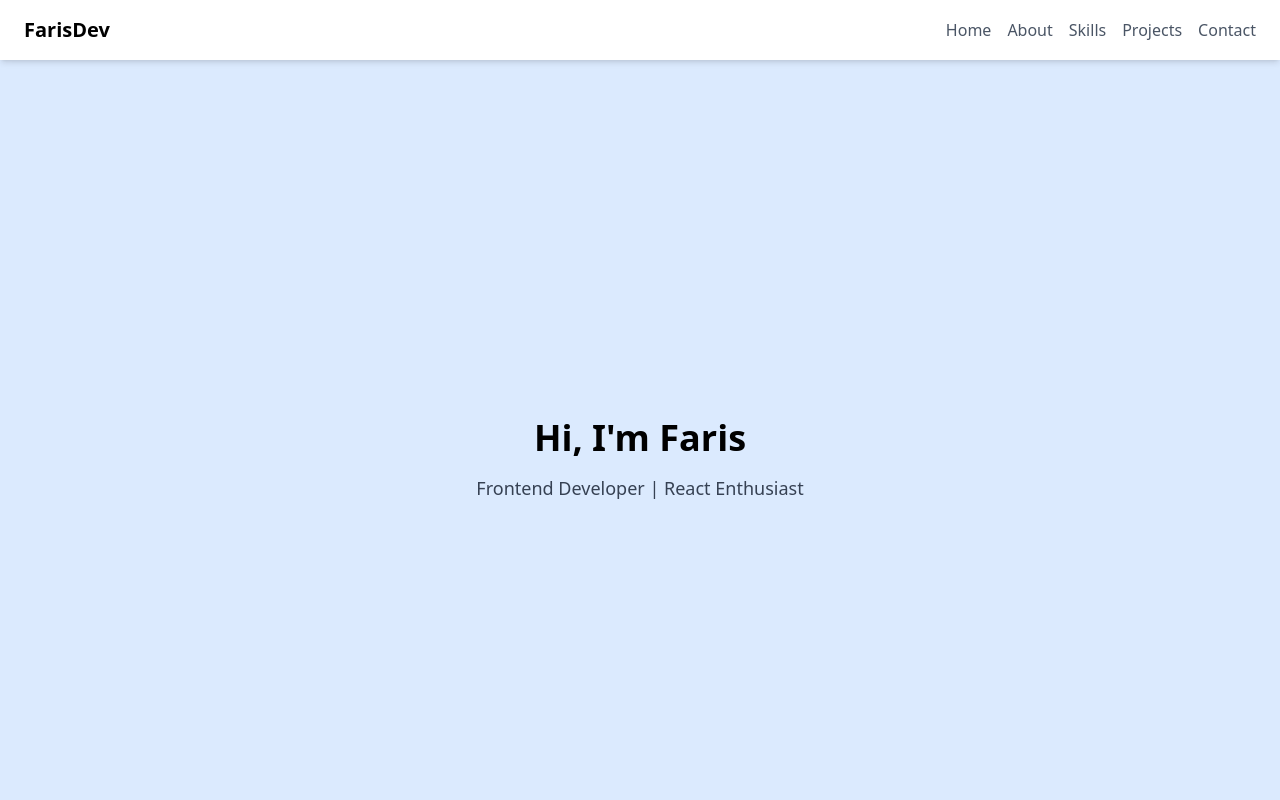
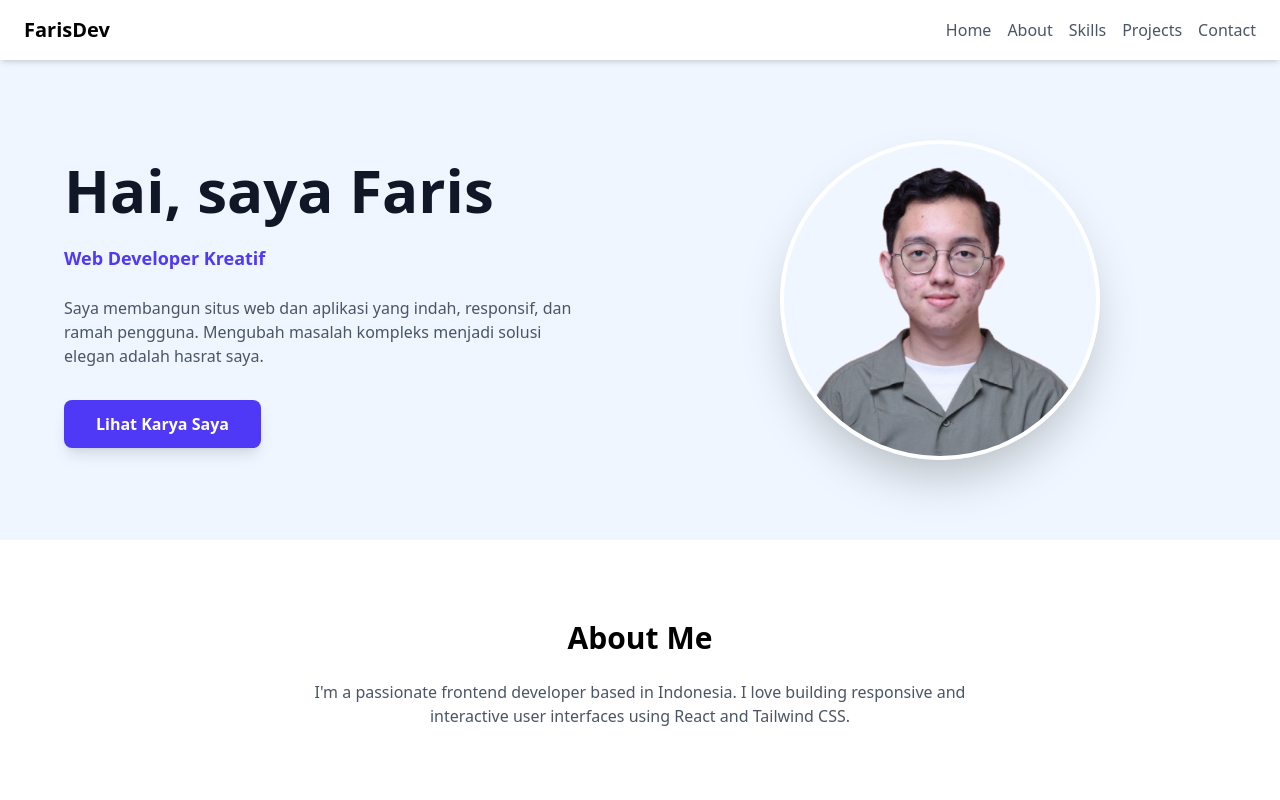
Before and after one commit to Riss27/farisdev, a React (Vite) app: page / in a window 1280 px wide. Shown: the top 800 px of the page. Built offline with nearby package versions, Linux system fonts and the light colour scheme.

Commit message:
feat: improve hero section layout and profile image handling

```diff
--- a/src/components/Hero.jsx
+++ b/src/components/Hero.jsx
@@ -1,9 +1,28 @@
+import profileImg from "../assets/profile.png";
+
 function Hero() {
   return (
-    <section id="hero" className="min-h-screen flex items-center justify-center bg-blue-100">
-      <div className="text-center px-4">
-        <h2 className="text-4xl font-bold mb-4">Hi, I'm Faris</h2>
-        <p className="text-lg text-gray-700">Frontend Developer | React Enthusiast</p>
+    <section className="flex flex-col md:flex-row items-center justify-between px-6 md:px-16 py-20 space-y-12 md:space-y-0 md:space-x-12 bg-blue-50">
+      <div className="md:w-1/2 text-center md:text-left">
+        <h1 className="text-4xl md:text-6xl font-bold text-gray-900 leading-tight mb-4">Hai, saya Faris</h1>
+        <p className="text-lg text-indigo-600 font-semibold mb-6">Web Developer Kreatif</p>
+        <p className="text-gray-600 mb-8 max-w-lg mx-auto md:mx-0">Saya membangun situs web dan aplikasi yang indah, responsif, dan ramah pengguna. Mengubah masalah kompleks menjadi solusi elegan adalah hasrat saya.</p>
+        <a href="#projects" className="bg-indigo-600 text-white font-semibold py-3 px-8 rounded-lg hover:bg-indigo-700 transition duration-300 inline-block shadow-lg hover:shadow-xl transform hover:-translate-y-1">
+          Lihat Karya Saya
+        </a>
+      </div>
+      <div className="md:w-1/2 flex justify-center">
+        <div className="w-64 h-64 md:w-80 md:h-80 rounded-full overflow-hidden shadow-2xl border-4 border-white">
+          <img
+            src={profileImg}
+            alt="Foto Profil Faris"
+            className="w-full h-full object-cover"
+            onError={(e) => {
+              e.target.onerror = null;
+              e.target.src = "https://placehold.co/400x400/E0E7FF/4F46E5?text=Foto+Profil";
+            }}
+          />
+        </div>
       </div>
     </section>
   );
```
Also changed, not shown: src/assets/profile.png (added).
